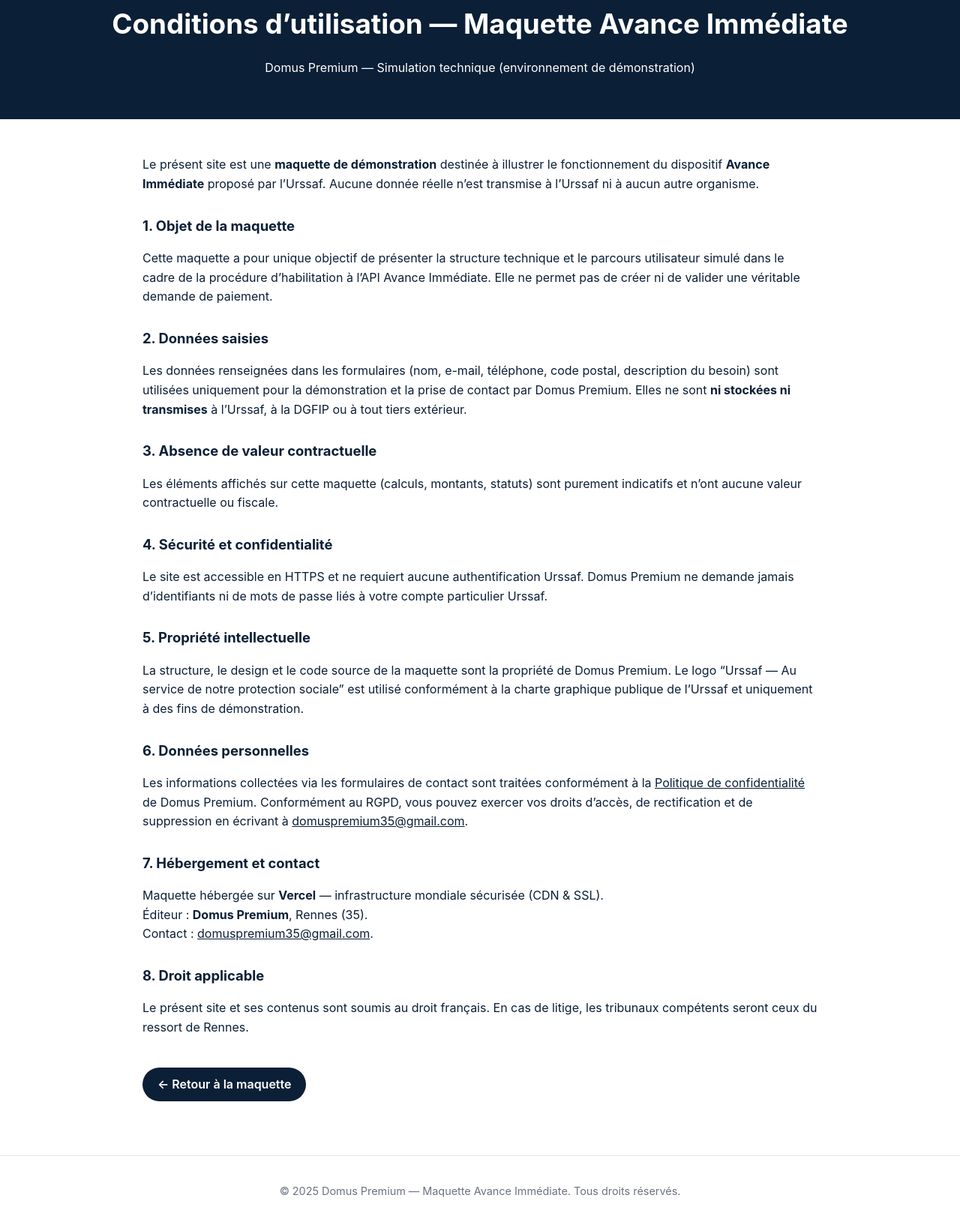
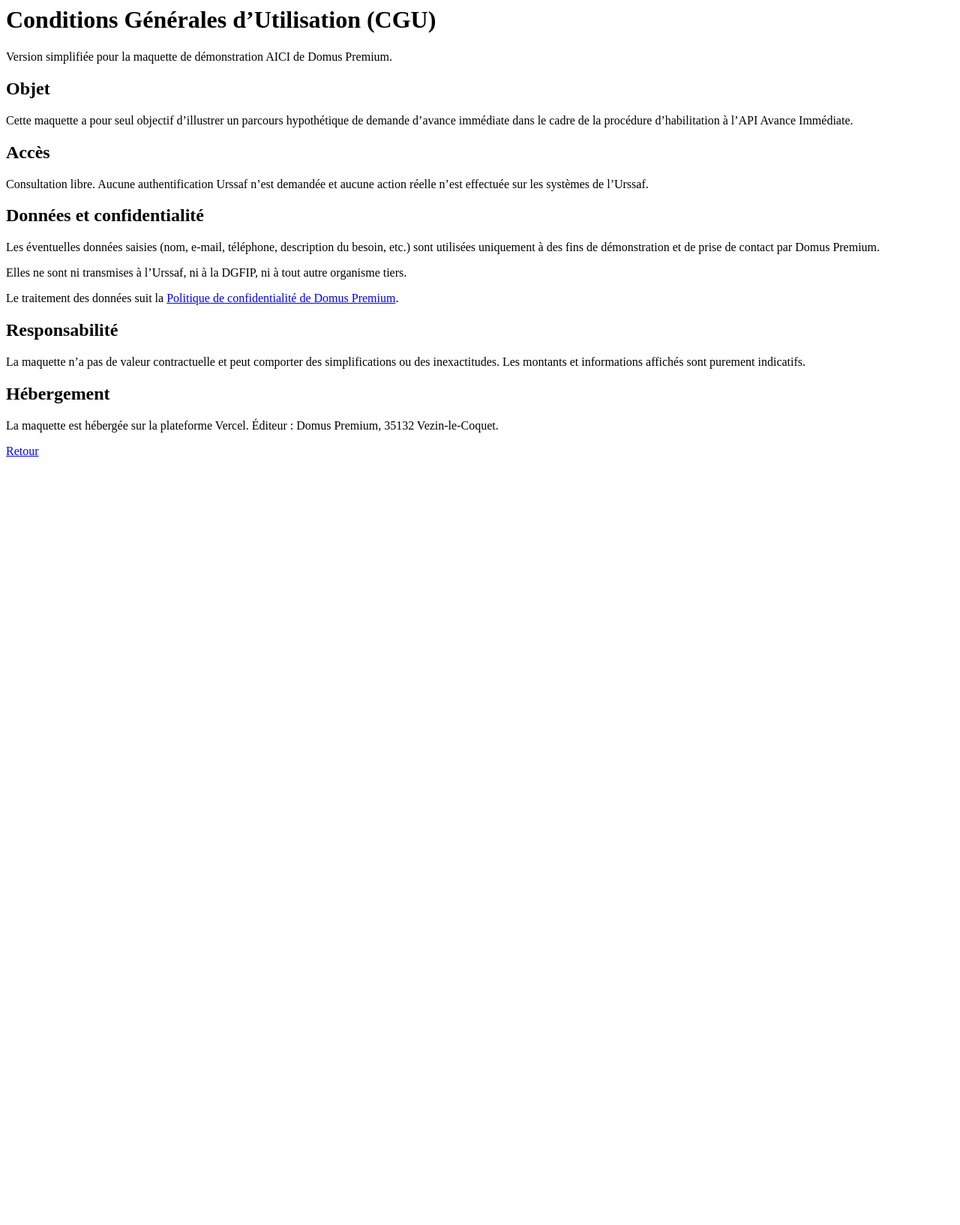
Before and after one commit to chrisrolland250-ai/domus-aici, a plain HTML site: page cgu.html in a window 1280 px wide. Shown: the part 47-1681 px from the top of the page at 75% size. After the commit the page ends 800 px from the top, so only its background shows below. Drawn offline with Linux system fonts and the light colour scheme.

Commit message:
Update cgu.html

```diff
--- a/cgu.html
+++ b/cgu.html
@@ -2,81 +2,33 @@
 <html lang="fr">
 <head>
   <meta charset="utf-8">
-  <meta name="viewport" content="width=device-width, initial-scale=1">
-  <title>Conditions d’utilisation — Maquette Avance Immédiate | Domus Premium</title>
-  <meta name="description" content="Conditions d’utilisation de la maquette Avance Immédiate Domus Premium – démonstration technique sans transmission réelle à l’Urssaf.">
-  <link rel="stylesheet" href="css/styles.min.css">
-  <style>
-    body { font-family: Inter, sans-serif; margin:0; background:#fff; color:#0b1f36; line-height:1.6; }
-    header { background:#0b1f36; color:#fff; text-align:center; padding:50px 20px 40px; }
-    h1 { font-size:clamp(1.7rem, 3vw, 2.3rem); margin:0; }
-    main { max-width:900px; margin:0 auto; padding:32px 20px; }
-    h2 { margin-top:28px; font-size:1.15rem; }
-    a { color:#0b1f36; }
-    .btn-return {
-      display:inline-block;
-      margin-top:24px;
-      padding:10px 20px;
-      border-radius:50px;
-      background:#0b1f36;
-      color:#fff;
-      text-decoration:none;
-      font-weight:600;
-      transition:background .2s;
-    }
-    .btn-return:hover { background:#09223d; }
-    footer { text-align:center; padding:20px 0; color:#6b7280; font-size:.9rem; border-top:1px solid #e5e7eb; margin-top:40px; }
-  </style>
+  <title>Conditions Générales d’Utilisation – Maquette AICI Domus Premium</title>
 </head>
 <body>
-  <header>
-    <h1>Conditions d’utilisation — Maquette Avance Immédiate</h1>
-    <p>Domus Premium — Simulation technique (environnement de démonstration)</p>
-  </header>
+  <p><strong>Démonstration — aucune donnée réelle n’est transmise à l’URSSAF.</strong></p>
 
-  <main>
-    <p>Le présent site est une <strong>maquette de démonstration</strong> destinée à illustrer le fonctionnement du dispositif <strong>Avance Immédiate</strong> proposé par l’Urssaf.
-    Aucune donnée réelle n’est transmise à l’Urssaf ni à aucun autre organisme.</p>
+  <h1>Conditions Générales d’Utilisation (CGU)</h1>
+  <p>Version simplifiée pour la maquette de démonstration AICI de Domus Premium.</p>
 
-    <h2>1. Objet de la maquette</h2>
-    <p>Cette maquette a pour unique objectif de présenter la structure technique et le parcours utilisateur simulé dans le cadre de la procédure d’habilitation à l’API Avance Immédiate.
-    Elle ne permet pas de créer ni de valider une véritable demande de paiement.</p>
+  <h2>Objet</h2>
+  <p>Cette maquette a pour seul objectif d’illustrer un parcours hypothétique de demande d’avance immédiate dans le cadre de la procédure d’habilitation à l’API Avance Immédiate.</p>
 
-    <h2>2. Données saisies</h2>
-    <p>Les données renseignées dans les formulaires (nom, e-mail, téléphone, code postal, description du besoin) sont utilisées uniquement pour la démonstration et la prise de contact par Domus Premium.
-    Elles ne sont <strong>ni stockées ni transmises</strong> à l’Urssaf, à la DGFIP ou à tout tiers extérieur.</p>
+  <h2>Accès</h2>
+  <p>Consultation libre. Aucune authentification Urssaf n’est demandée et aucune action réelle n’est effectuée sur les systèmes de l’Urssaf.</p>
 
-    <h2>3. Absence de valeur contractuelle</h2>
-    <p>Les éléments affichés sur cette maquette (calculs, montants, statuts) sont purement indicatifs et n’ont aucune valeur contractuelle ou fiscale.</p>
+  <h2>Données et confidentialité</h2>
+  <p>Les éventuelles données saisies (nom, e-mail, téléphone, description du besoin, etc.) sont utilisées uniquement à des fins de démonstration et de prise de contact par Domus Premium.</p>
+  <p>Elles ne sont ni transmises à l’Urssaf, ni à la DGFIP, ni à tout autre organisme tiers.</p>
+  <p>Le traitement des données suit la <a href="https://www.domuspremium.fr/confidentialite.html" target="_blank" rel="noopener noreferrer">Politique de confidentialité de Domus Premium</a>.</p>
 
-    <h2>4. Sécurité et confidentialité</h2>
-    <p>Le site est accessible en HTTPS et ne requiert aucune authentification Urssaf.
-    Domus Premium ne demande jamais d’identifiants ni de mots de passe liés à votre compte particulier Urssaf.</p>
+  <h2>Responsabilité</h2>
+  <p>La maquette n’a pas de valeur contractuelle et peut comporter des simplifications ou des inexactitudes. Les montants et informations affichés sont purement indicatifs.</p>
 
-    <h2>5. Propriété intellectuelle</h2>
-    <p>La structure, le design et le code source de la maquette sont la propriété de Domus Premium.
-    Le logo “Urssaf — Au service de notre protection sociale” est utilisé conformément à la charte graphique publique de l’Urssaf et uniquement à des fins de démonstration.</p>
+  <h2>Hébergement</h2>
+  <p>La maquette est hébergée sur la plateforme Vercel. Éditeur : Domus Premium, 35132 Vezin-le-Coquet.</p>
 
-    <h2>6. Données personnelles</h2>
-    <p>Les informations collectées via les formulaires de contact sont traitées conformément à la <a href="https://www.domuspremium.fr/confidentialite.html" target="_blank" rel="noopener noreferrer">Politique de confidentialité</a> de Domus Premium.
-    Conformément au RGPD, vous pouvez exercer vos droits d’accès, de rectification et de suppression en écrivant à <a href="mailto:domuspremium35@gmail.com">domuspremium35@gmail.com</a>.</p>
-
-    <h2>7. Hébergement et contact</h2>
-    <p>Maquette hébergée sur <strong>Vercel</strong> — infrastructure mondiale sécurisée (CDN & SSL).<br>
-    Éditeur : <strong>Domus Premium</strong>, Rennes (35).<br>
-    Contact : <a href="mailto:domuspremium35@gmail.com">domuspremium35@gmail.com</a>.</p>
-
-    <h2>8. Droit applicable</h2>
-    <p>Le présent site et ses contenus sont soumis au droit français.
-    En cas de litige, les tribunaux compétents seront ceux du ressort de Rennes.</p>
-
-    <a href="/" class="btn-return">← Retour à la maquette</a>
-  </main>
-
-  <footer>
-    <p>© <span id="year"></span> Domus Premium — Maquette Avance Immédiate. Tous droits réservés.</p>
-  </footer>
-
-  <script>document.getElementById('year').textContent=new Date().getFullYear();</script>
+  <p>
+    <a href="https://domus-aici.vercel.app/">Retour</a>
+  </p>
 </body>
 </html>
```
